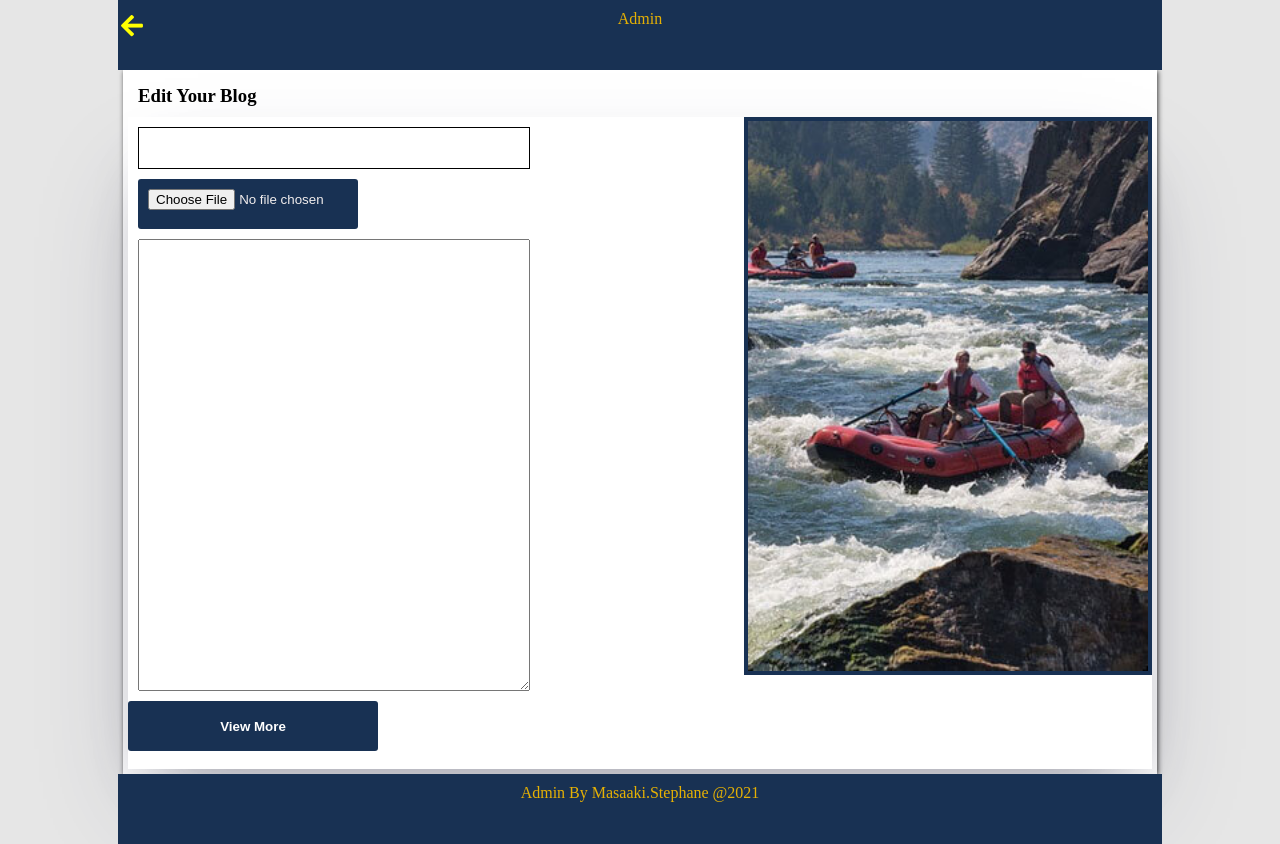
After one commit to Stephane226/Blog-Html-Php, a PHP site: page /admin/modify.php in a window 1280 px wide. The commit adds this page. Run offline with PHP 8.4, Linux system fonts and the light colour scheme.

Commit message:
Building parts of admin section

```diff
--- a/Styles/styles.css
+++ b/Styles/styles.css
@@ -310,6 +310,8 @@ body{
     -moz-box-shadow: 1px 1px 5px 0px rgba(0,0,0,0.75);
    padding:5px;
 
+
+
 }
 .blog-row{
     width:90%;
@@ -321,7 +323,7 @@ body{
     margin-right: auto;
     margin-bottom: 10px;
     margin-left: auto;
-    background-color:steelblue;
+    background-color:#183153 ;
     box-shadow: rgba(50, 50, 93, 0.25) 0px 50px 100px -20px, rgba(0, 0, 0, 0.3) 0px 30px 60px -30px;
 }
 .blog-row table{
@@ -335,3 +337,96 @@ body{
     text-decoration:none;
     color:rgb(236, 236, 236)
 }
+.blog-row table tr td a .fas{
+ font-size:15px
+}
+.blog-title{
+    width: 60%;
+    height: 20px;
+    border:1px solid black;
+    outline:none;
+}
+.form-blog-post{
+    width:90%;
+    margin:0 auto;
+   display: block;
+
+
+
+}
+.blog-posts{
+    display:block;
+    margin:10px;
+    padding:10px;
+}
+
+.text-area{
+    width:60%;
+    min-height:430px;
+}
+.admin-tables h3{
+    color:black;
+    font-weight:600;
+    margin:10px;
+}
+.alt-footer-admin{
+    width:80%;
+    height:50px;
+    text-align:center;
+    margin:0 auto;
+    background-color:#183153;
+    color:rgb(230, 177, 4);
+    padding:10px;
+    overflow-x:hidden;
+    position:relative;
+}
+.blog-post-form{
+    display:flex;
+    justify-content:space-between;
+    box-shadow: rgba(50, 50, 93, 0.25) 0px 50px 100px -20px, rgba(0, 0, 0, 0.3) 0px 30px 60px -30px;
+
+}
+.blog-file{
+    background-color: #183153;
+    width: 200px;
+    border-radius: 3px;
+    height: 30px;
+
+}
+
+.form-top-btn{
+
+    width: 250px;
+    height:50px;
+    background-color: #183153;
+    color:white;
+    margin:0 auto;
+    font-weight:600;
+    border-radius: 3px;
+    outline:none;
+    border:none
+
+}
+.blog-post-section{
+ /* background-image: url("../images/bl.jpg");*/
+
+}
+
+.image-blog-edit img{
+    width: 400px;
+    height: 550px;
+    bordeR: 4px solid #183153;
+}
+.go-back{
+    font-size:25px;
+    color:yellow;
+    position:absolute;
+    font-weight:700;
+    margin:3px;
+  left:0;
+
+}
+a{
+    color:yellow;
+    text-decoration:none;
+}
--- /dev/null
+++ b/admin/modify.php
@@ -0,0 +1,45 @@
+<?php ?>
+<!DOCTYPE html>
+<html lang="en">
+<head>
+    <meta charset="UTF-8">
+    <meta http-equiv="X-UA-Compatible" content="IE=edge">
+    <meta name="viewport" content="width=device-width, initial-scale=1.0">
+    <link rel="stylesheet" href="../Styles/styles.css?v=<?php echo time(); ?>">
+    <link rel="stylesheet" href="https://use.fontawesome.com/releases/v5.15.3/css/all.css" integrity="sha384-SZXxX4whJ79/gErwcOYf+zWLeJdY/qpuqC4cAa9rOGUstPomtqpuNWT9wdPEn2fk" crossorigin="anonymous">
+    <title>blog Islam</title>
+</head>
+<body>
+
+
+<section class="blog-post-section">
+<div class="alt-footer-admin">
+<span class="go-back"> <a href="index.php">  <i class="fas fa-arrow-left"></i></a> </span>    Admin
+</div>
+
+   <div class="admin-tables">
+
+ <h3>Edit Your Blog</h3>
+           <form action="" class="blog-post-form">
+     <div class="form-blog-post">
+               <input type="text" class="blog-title blog-posts">
+               <input type="file" class="blog-file blog-posts">
+               <textarea name="" id="" class="blog-posts text-area">   </textarea>
+
+               <button type="submit" class="form-top-btn">View More</button>
+  <br><br>
+    </div>
+    <div class="image-blog-edit">
+        <img src="../images/img3.jpeg" alt="">
+    </div>
+           </form>
+</div>
+</section>
+
+
+<div class="alt-footer-admin">
+    Admin By Masaaki.Stephane @2021
+</div>
+
+</body>
+</html>
```
Also changed, not shown: admin/delete.php (added, +15 -0 lines), admin/index.php (+9 -28 lines), images/bg-blog.jpg (added).
